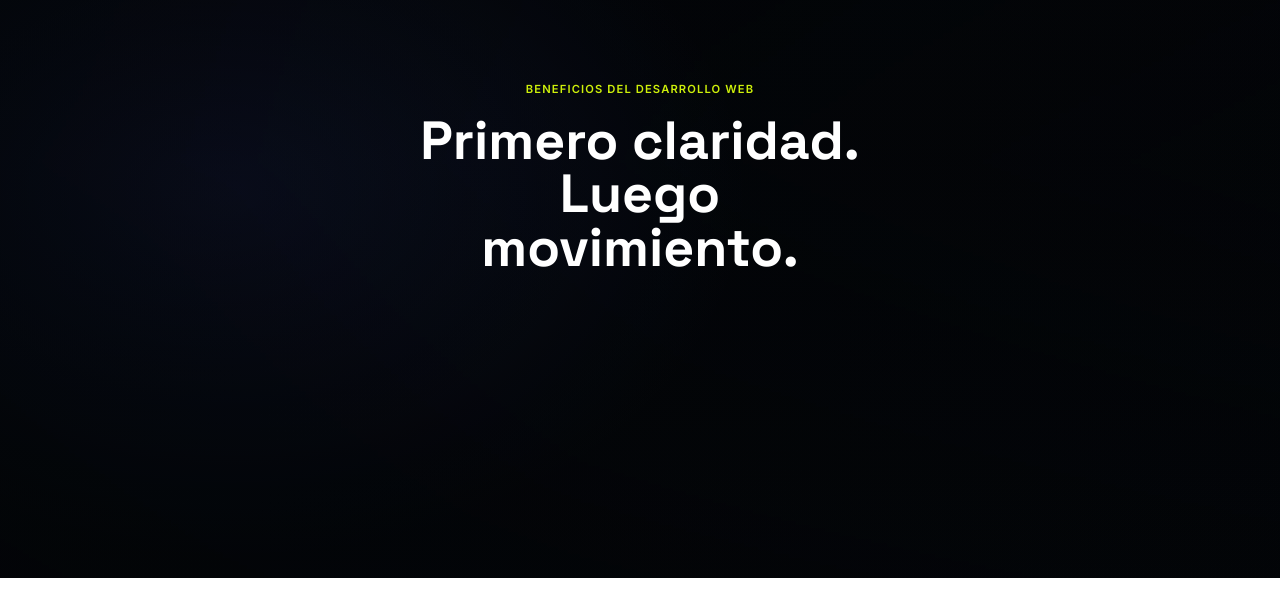
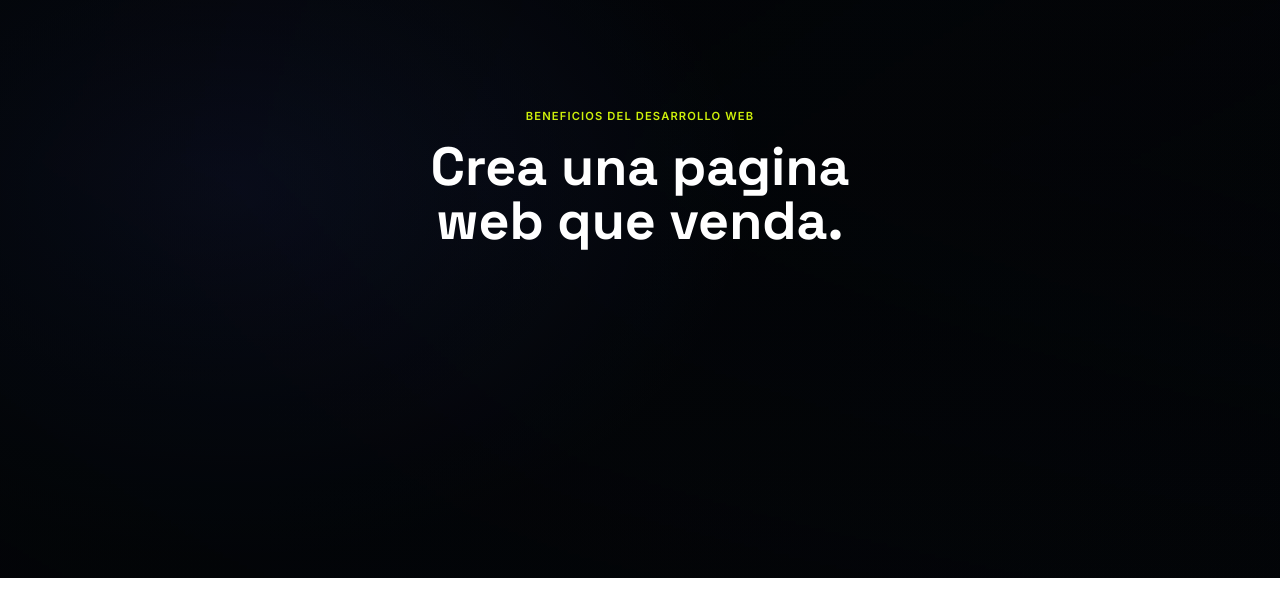
Before and after one commit to pixeleedevps-ops/PixeleeWebSite, a website: page index.html in a window 1280 px wide. Shown: the part 6843-7459 px from the top of the page. Drawn offline with nearby package versions, Linux system fonts and the light colour scheme; animation ran at ten frames a second.

Commit message:
Cambio de texto seccion de beneficios / inicio

```diff
--- a/index.html
+++ b/index.html
@@ -216,7 +216,7 @@ j=d.createElement(s),dl=l!='dataLayer'?'&l='+l:'';j.async=true;j.src=
           <h2>Soluciones digitales para crecer con estrategia.</h2>
         </div>
 
-  <!-- 🔥 IMPORTANTE: este es el contenedor correcto -->
+
         <div class="services-carousel">
 
     <!-- CARD 1 -->
@@ -353,7 +353,7 @@ j=d.createElement(s),dl=l!='dataLayer'?'&l='+l:'';j.async=true;j.src=
         <div class="container benefits-section__inner">
           <div class="benefits-section__intro" aria-hidden="true">
             <p class="eyebrow">Beneficios del Desarrollo Web</p>
-            <h2>Primero claridad. Luego movimiento.</h2>
+            <h2>Crea una pagina web que venda.</h2>
           </div>
 
           <div class="benefits-section__content">
```
